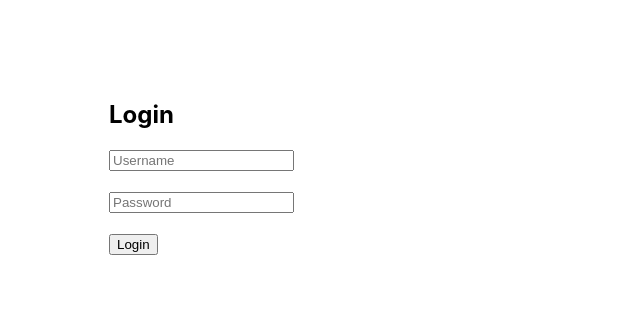
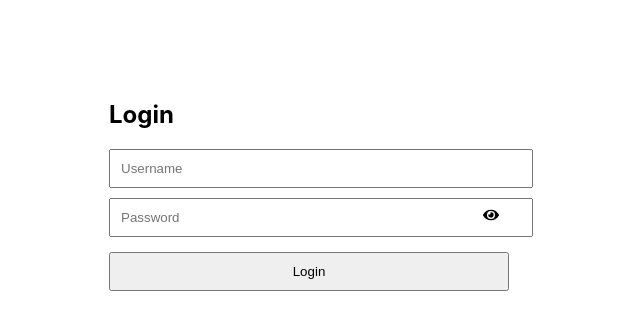
Before and after one commit to sameer9860/Job-Tracker, a React (Create React App) app in the folder job-tracker-frontend/: page / in a window 1280 px wide. Shown: the top 330 px of the page, without its empty margins (331-971 px from the left). Built offline with nearby package versions, Linux system fonts and the light colour scheme.

Commit message:
Add Kanban

```diff
--- a/job-tracker-frontend/src/App.js
+++ b/job-tracker-frontend/src/App.js
@@ -1,6 +1,8 @@
 import { BrowserRouter, Routes, Route } from "react-router-dom";
 import Login from "./pages/Login";
 import Dashboard from "./pages/Dashboard";
+import Kanban from "./pages/Kanban";
+
 
 function App() {
   return (
@@ -8,6 +10,7 @@ function App() {
       <Routes>
         <Route path="/" element={<Login />} />
         <Route path="/dashboard" element={<Dashboard />} />
+        <Route path="/kanban" element={<Kanban />} />
       </Routes>
     </BrowserRouter>
   );
--- /dev/null
+++ b/job-tracker-frontend/src/pages/Kanban.jsx
@@ -0,0 +1,59 @@
+import { useEffect, useState } from "react";
+import API from "../services/api";
+
+const columns = ["applied", "interview", "offer", "rejected"];
+
+function Kanban() {
+  const [jobs, setJobs] = useState([]);
+
+  useEffect(() => {
+    API.get("jobs/")
+      .then((res) => setJobs(res.data))
+      .catch(() => {
+        window.location.href = "/";
+      });
+  }, []);
+
+  const groupedJobs = (status) =>
+    jobs.filter((job) => job.status === status);
+
+  return (
+    <div style={{ padding: "20px" }}>
+      <h2>Job Applications Kanban</h2>
+
+      <div style={{ display: "flex", gap: "20px" }}>
+        {columns.map((status) => (
+          <div
+            key={status}
+            style={{
+              flex: 1,
+              background: "#f4f4f4",
+              padding: "10px",
+              borderRadius: "8px",
+            }}
+          >
+            <h3 style={{ textTransform: "capitalize" }}>{status}</h3>
+
+            {groupedJobs(status).map((job) => (
+              <div
+                key={job.id}
+                style={{
+                  background: "#fff",
+                  padding: "10px",
+                  marginBottom: "10px",
+                  borderRadius: "6px",
+                  boxShadow: "0 2px 4px rgba(0,0,0,0.1)",
+                }}
+              >
+                <strong>{job.company}</strong>
+                <p>{job.role}</p>
+              </div>
+            ))}
+          </div>
+        ))}
+      </div>
+    </div>
+  );
+}
+
+export default Kanban;
--- a/job-tracker-frontend/src/pages/Login.jsx
+++ b/job-tracker-frontend/src/pages/Login.jsx
@@ -1,28 +1,22 @@
 import { useState } from "react";
 import API from "../services/api";
+import { FaEye, FaEyeSlash } from "react-icons/fa";
 
 function Login() {
   const [username, setUsername] = useState("");
   const [password, setPassword] = useState("");
+  const [showPassword, setShowPassword] = useState(false);
   const [error, setError] = useState("");
 
   const handleSubmit = async (e) => {
     e.preventDefault();
-
     try {
-      const res = await API.post("token/", {
-        username,
-        password,
-      });
-
+      const res = await API.post("token/", { username, password });
       localStorage.setItem("access_token", res.data.access);
       localStorage.setItem("refresh_token", res.data.refresh);
-
       window.location.href = "/dashboard";
-    } catch (err) {
-        console.error(err.response?.data);
-      setError("Invalid credentials");
-
+    } catch {
+      setError("Invalid username or password");
     }
   };
 
@@ -37,20 +31,42 @@ function Login() {
           placeholder="Username"
           value={username}
           onChange={(e) => setUsername(e.target.value)}
+          style={{ width: "100%", padding: "10px", marginBottom: "10px" }}
         />
-        <br />
-        <br />
 
-        <input
-          type="password"
-          placeholder="Password"
-          value={password}
-          onChange={(e) => setPassword(e.target.value)}
-        />
-        <br />
-        <br />
+        <div style={{ position: "relative" }}>
+          <input
+            type={showPassword ? "text" : "password"}
+            placeholder="Password"
+            value={password}
+            onChange={(e) => setPassword(e.target.value)}
+            style={{ width: "100%", padding: "10px" }}
+          />
 
-        <button type="submit">Login</button>
+          <span
+            onClick={() => setShowPassword(!showPassword)}
+            style={{
+              position: "absolute",
+              right: "10px",
+              top: "50%",
+              transform: "translateY(-50%)",
+              cursor: "pointer",
+            }}
+          >
+            {showPassword ? <FaEyeSlash /> : <FaEye />}
+          </span>
+        </div>
+
+        <button
+          type="submit"
+          style={{
+            marginTop: "15px",
+            width: "100%",
+            padding: "10px",
+          }}
+        >
+          Login
+        </button>
       </form>
     </div>
   );
--- /dev/null
+++ b/package.json
@@ -0,0 +1,5 @@
+{
+  "dependencies": {
+    "react-icons": "^5.5.0"
+  }
+}
```
Also changed, not shown: 2 other files (tests, documents, lock files or other folders).
